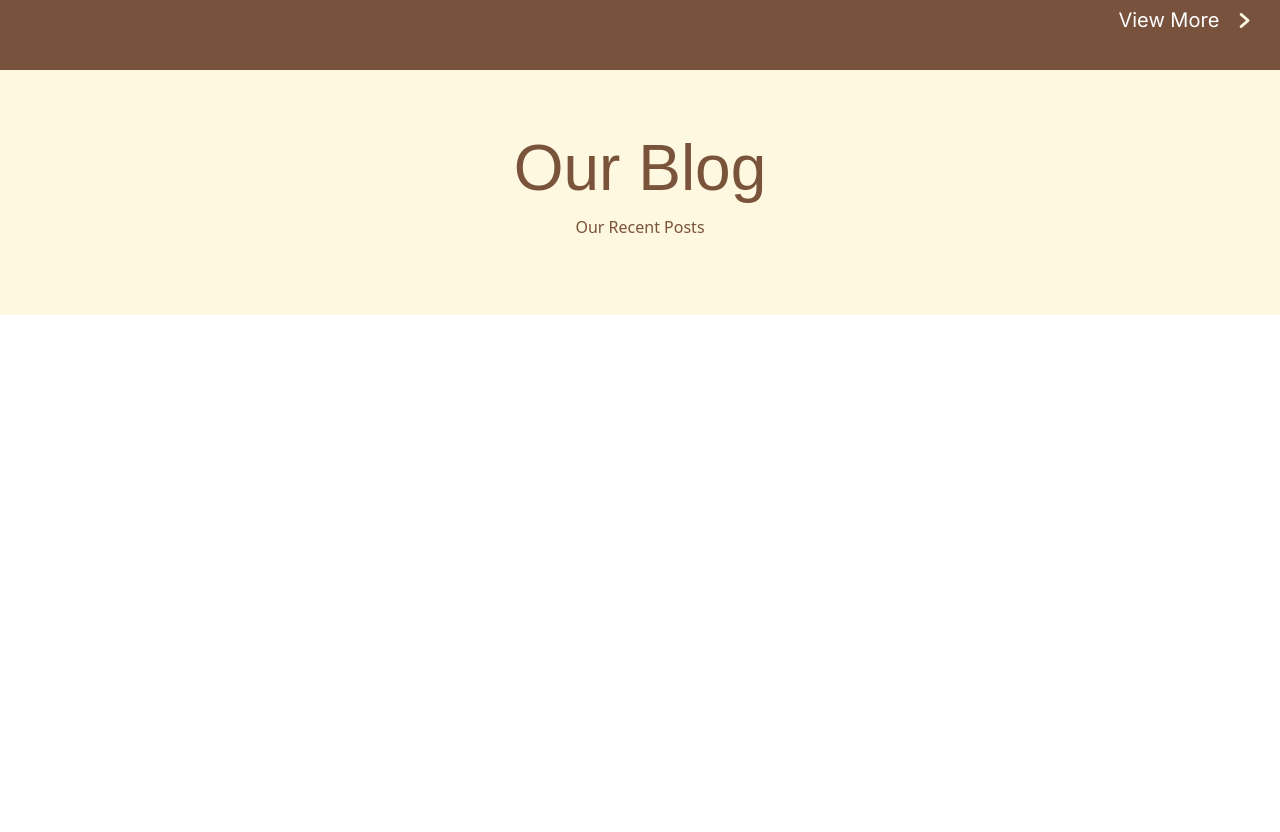
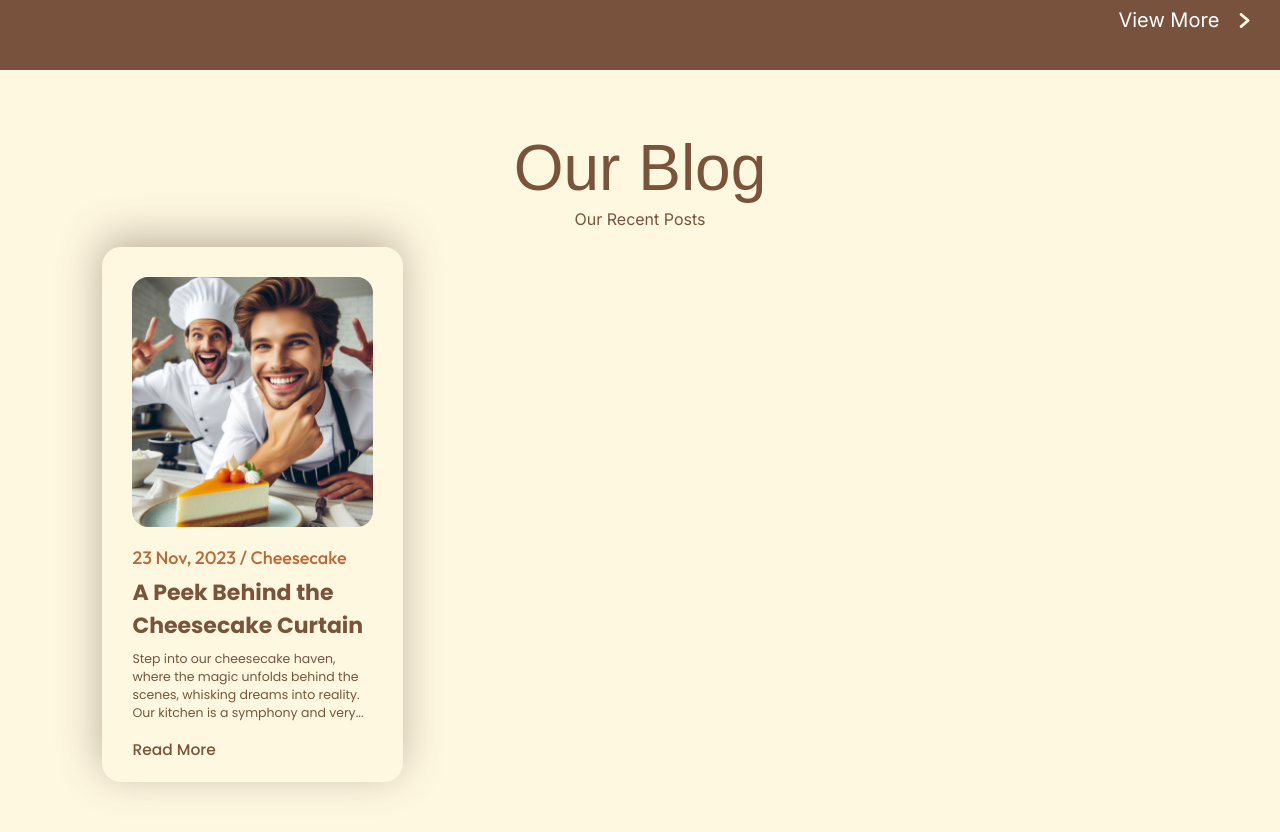
Before and after one commit to Ridalord/cheesecake, a React (Vite) app: page / in a window 1280 px wide. Shown: the part 1360-2192 px from the top of the page. Before the commit the page ends 1675 px from the top, so only its background shows below. Built offline with nearby package versions, Linux system fonts and the light colour scheme; a web font is replaced by a local one.

Commit message:
Add Blog card template

```diff
--- a/index.html
+++ b/index.html
@@ -9,6 +9,7 @@
     <link href="https://fonts.googleapis.com/css2?family=Inter:wght@400;500;700&display=swap" rel="stylesheet">
     <link href="https://fonts.googleapis.com/css2?family=Inika:wght@400;700&display=swap" rel="stylesheet">
     <link href="https://fonts.googleapis.com/css2?family=Recursive:wght@300;400;500;600;700;800&display=swap" rel="stylesheet">
+    <link href="https://fonts.googleapis.com/css2?family=Outfit:wght@100;200;300;400;500;600;700&display=swap" rel="stylesheet">
     <title>CheeseCake</title>
   </head>
   <body>
--- a/src/components/Blog/Blog.jsx
+++ b/src/components/Blog/Blog.jsx
@@ -1,4 +1,6 @@
+import BlogCard from "../BlogCard/BlogCard"
 import classes from "./blog.module.css"
+import Image from "./imageOne.jfif"
 
 
 
@@ -10,8 +12,8 @@ export default function Blog() {
         <h2>Our Blog </h2>
         <p>Our Recent Posts</p>
       </div>
-      <div className={classes.postWrap}>
-
+      <div className={`${classes.postWrap} d-flex justify-content-between`}>
+        <BlogCard image={Image} date={'23 Nov, 2023'} title={'A Peek Behind the Cheesecake Curtain'} detail={'Step into our cheesecake haven, where the magic unfolds behind the scenes, whisking dreams into reality. Our kitchen is a symphony and very...'}/>
       </div>
     </section>
   )
--- a/src/components/Blog/blog.module.css
+++ b/src/components/Blog/blog.module.css
@@ -6,8 +6,15 @@
 .header{
   text-align: center;
   color: var(--primary-color4);
+  font-family: var(--font-inter);
 }
+
 .header>h2{
   font-family: var(--font-inika);
   font-size: 64px;
+  margin-bottom: 0;
 }
+
+.postWrap{
+  flex-wrap: wrap;
+}
--- /dev/null
+++ b/src/components/BlogCard/BlogCard.jsx
@@ -0,0 +1,25 @@
+import classes from "./blogCard.module.css"
+import PropTypes from 'prop-types';
+
+
+
+
+
+export default function BlogCard({image, date, title, detail}){
+  return(
+    <div className={classes.cardWrap}>
+      <div className={classes.blogImage} style={{backgroundImage: `url(${image})`}}></div>
+      <h5>{date} / Cheesecake</h5>
+      <h3>{title}</h3>
+      <p>{detail}</p>
+      <span><a href="#readmore">Read More</a></span>
+    </div>
+  )
+}
+
+BlogCard.propTypes = {
+  image: PropTypes.string.isRequired,
+  date: PropTypes.string.isRequired,
+  title: PropTypes.string.isRequired,
+  detail: PropTypes.string.isRequired,
+}
--- /dev/null
+++ b/src/components/BlogCard/blogCard.module.css
@@ -0,0 +1,52 @@
+.cardWrap {
+  padding: 30px 30px 20px;
+  width: 28%;
+  box-shadow: -2px -9px 42px 0px rgba(77, 66, 44, 0.38);
+  border-radius: 19px;
+  font-family: var(--font-poppins);
+}
+
+.blogImage{
+  height: 250px;
+  border-radius: 16px;
+  background-position: center;
+  background-repeat: no-repeat;
+  background-size: cover;
+}
+
+.cardWrap>h5{
+  color: var(--primary-color8);
+  font-family: var(--font-outfit);
+  font-size: 18px;
+  font-weight: 500;
+  margin-top: 20px;
+}
+
+.cardWrap>h3{
+  color: var(--primary-color4);
+  font-size: 22px;
+  font-weight: 600;
+  line-height: normal;
+}
+
+.cardWrap>p{
+  color: var(--primary-color4);
+  font-size: 12.5px;
+  font-weight: 400;
+  line-height: normal;
+}
+
+.cardWrap>span>a{
+  text-decoration: none;
+  color: var(--primary-color4);
+  font-size: 15.5px;
+  font-style: normal;
+  font-weight: 500;
+  line-height: normal;
+}
+
+@media (max-width: 767px) {
+  .cardWrap {
+    width: 100%;
+  }
+}
--- a/src/index.css
+++ b/src/index.css
@@ -3,6 +3,7 @@
   --font-inter: 'Inter', sans-serif;
   --font-inika: 'Inika', sans-serif;
   --font-recursive: 'Recursive', sans-serif;
+  --font-outfit: 'Outfit', sans-serif;
   --primary-color: #523728;
   --primary-color2: rgba(111, 68, 54, 0.80);
   --primary-color3: rgba(27, 11, 11, 0.75);
@@ -10,6 +11,7 @@
   --primary-color5: #FFF8E1;
   --primary-color6: #555;
   --primary-color7: #53A623;
+  --primary-color8: #BB6939;
   --color-white: #fff;
 }
 
```
Also changed, not shown: src/components/Blog/imageOne.jfif (added).
